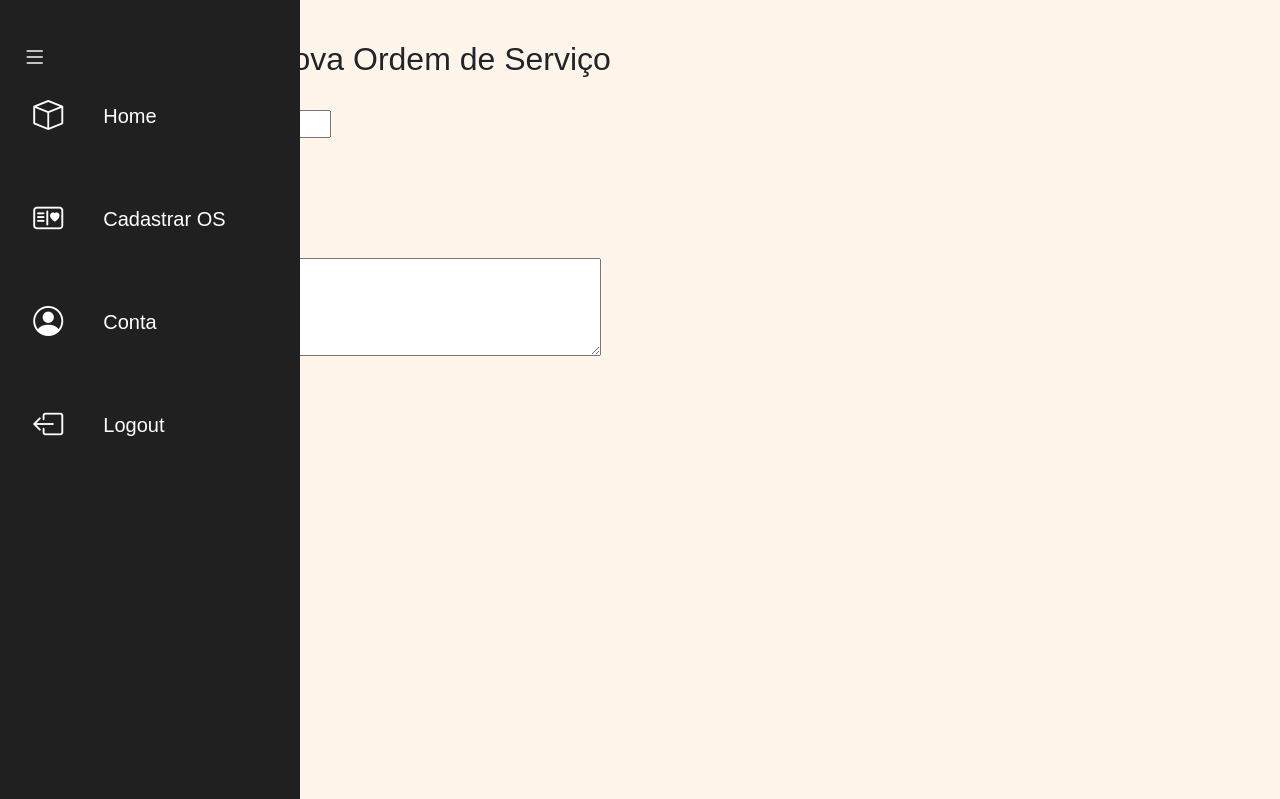
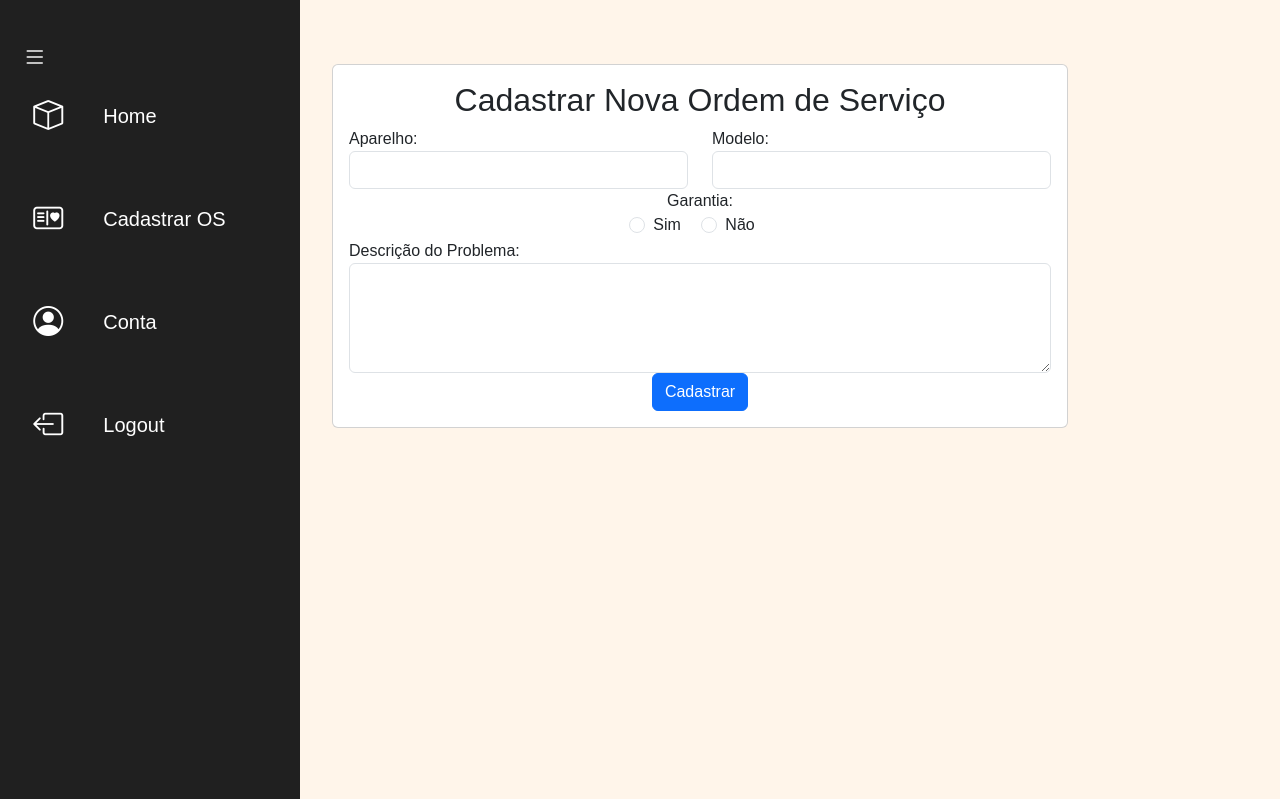
Before and after one commit to majupeixoto/cafe_projeto, a Django app: template Projeto/apps/templates/apps/cadastrar_os_cliente.html in a window 1280 px wide. Shown: the top 799 px of the page. Run offline with Django 5.2, Linux system fonts and the light colour scheme; the template is opened without the code that fills it, so the values that code supplies are empty; parts of the project's set-up code (start-up, migrations or seed data) failed here and were passed over.

Commit message:
cadastrar_os_html conforme protótipo

```diff
--- a/Projeto/apps/templates/apps/cadastrar_os_cliente.html
+++ b/Projeto/apps/templates/apps/cadastrar_os_cliente.html
@@ -1,24 +1,58 @@
 {% extends 'global/base.html' %}
 
 {% block content %}
-    <h2>Cadastrar Nova Ordem de Serviço</h2>
+    <div class="container mt-4">
+        <div class="row justify-content-center">
+            <div class="col-md-8">
+                <div class="card">
+                    <div class="card-body">
+                        <h2 class="card-title text-center">Cadastrar Nova Ordem de Serviço</h2>
 
-    <form method="post">
-        {% csrf_token %}
+                        <form method="post">
+                            {% csrf_token %}
 
-        <label for="aparelho">Aparelho:</label><br>
-        <input type="text" id="aparelho" name="aparelho" required><br><br>
+                            <div class="row">
+                                <div class="col-6">
+                                    <div class="form-group">
+                                        <label for="aparelho">Aparelho:</label>
+                                        <input type="text" class="form-control" id="aparelho" name="aparelho" required>
+                                    </div>
+                                </div>
 
-        <label>Garantia:</label><br>
-        <input type="radio" name="garantia" id="garantia_sim" value="True" required>
-        <label for="id_garantia_sim">Sim</label>
+                                <div class="col-6">
+                                    <div class="form-group">
+                                        <label for="modelo">Modelo:</label>
+                                        <input type="text" class="form-control" id="modelo" name="modelo" required>
+                                    </div>
+                                </div>
+                            </div>
 
-        <input type="radio" name="garantia" id="garantia_nao" value="False" required>
-        <label for="garantia_nao">Não</label><br><br>
+                            <div class="form-group text-center">
+                                <label>Garantia:</label><br>
+                                <div class="form-check form-check-inline">
+                                    <input class="form-check-input" type="radio" name="garantia" id="garantia_sim" value="True" required>
+                                    <label class="form-check-label" for="garantia_sim">Sim</label>
+                                </div>
+                                <div class="form-check form-check-inline">
+                                    <input class="form-check-input" type="radio" name="garantia" id="garantia_nao" value="False" required>
+                                    <label class="form-check-label" for="garantia_nao">Não</label>
+                                </div>
+                            </div>
 
-        <label for="descricao_problema">Descrição do Problema:</label><br>
-        <textarea id="descricao_problema" name="descricao_problema" rows="4" cols="50" required></textarea><br><br>
 
-        <input type="submit" value="Cadastrar">
-    </form>
+                            <div class="form-group">
+                                <label for="descricao_problema">Descrição do Problema:</label>
+                                <textarea class="form-control" id="descricao_problema" name="descricao_problema" rows="4" required></textarea>
+                            </div>
+
+                            <div class="text-center">
+                                <button type="submit" class="btn btn-primary btn-block">Cadastrar</button>
+                            </div>
+                        </form>
+                    </div>
+                </div>
+            </div>
+        </div>
+    </div>
 {% endblock %}
+ao lado de cadastar os coloque um espaço para imagem
```
Also changed, not shown: Projeto/db.sqlite3.
